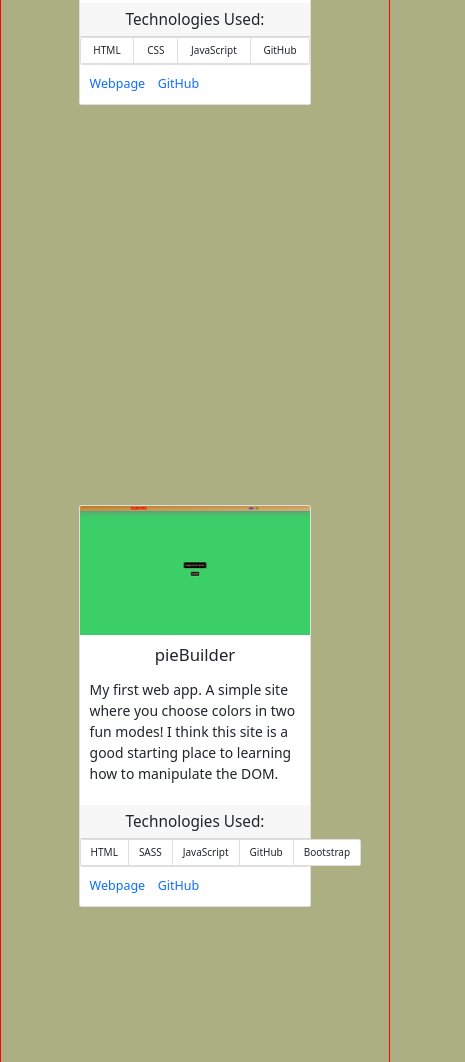
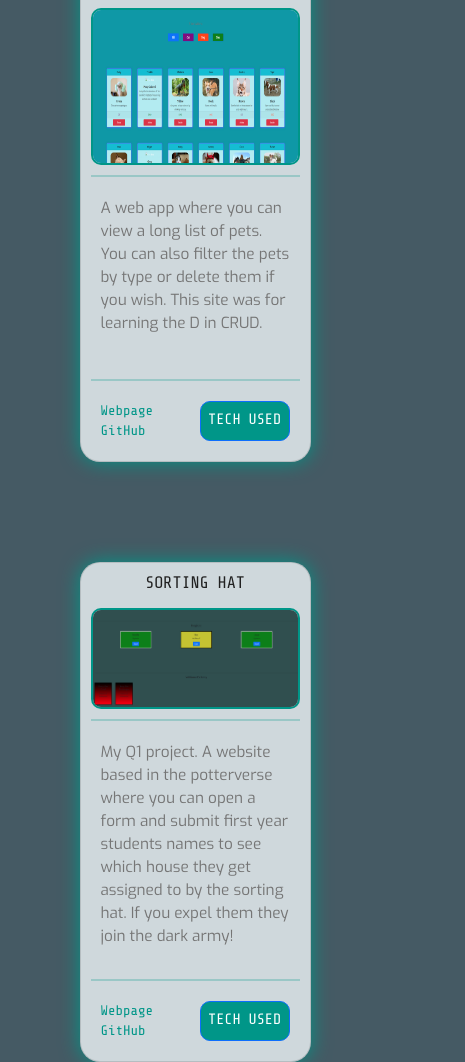
Before and after one commit to jrobinson0529/personal-bio-site, a website built with webpack: page dist/index.html in a window 390 px wide. Shown: the part 2582-3644 px from the top of the page, 465 px wide, since content can reach past the window. Built offline with nearby package versions, Linux system fonts and the light colour scheme.

Commit message:
styled project cards

```diff
--- a/package.json
+++ b/package.json
@@ -23,6 +23,7 @@
     "webpack-cli": "^4.4.0"
   },
   "dependencies": {
-    "lodash": "^4.17.20"
+    "lodash": "^4.17.20",
+    "npm-watch": "^0.7.0"
   }
 }
--- a/src/projects.js
+++ b/src/projects.js
@@ -14,18 +14,42 @@ const createProjectCards = (array) => {
   getProjects();
   let domString = '';
   array.forEach((element, i) => {
-    domString += `<div class="card mx-auto" style="width: 60%;" id=${i}>
+    domString += `<div class="card p-3" style="width: 35rem;" id=${i}>
+    <div class="modal fade" id="modal${i}" tabindex="-1" aria-labelledby="exampleModalLabel" aria-hidden="true">
+    <div class="modal-dialog">
+      <div class="modal-content">
+        <div class="modal-header">
+          <h5 class="modal-title fs-1" id="exampleModalLabel">Technologies Used</h5>
+          <button type="button" class="btn-close" data-bs-dismiss="modal" aria-label="Close"></button>
+        </div>
+        <div class="modal-body fs-3">
+           ${element.technologiesUsed}
+        </div>
+        <div class="modal-footer">
+          <button type="button" class="btn btn-secondary" data-bs-dismiss="modal">Close</button>
+        </div>
+      </div>
+    </div>
+  </div>
+
+
+  <h5 class="card-title fs-2 text-center mb-4">${element.title}</h5>
                     <img src=${element.screenshot} class="card-img-top" alt="screenshot of a webpage">
+                    <hr>
                     <div class="card-body">
-                      <h5 class="card-title fs-2 text-center mb-4">${element.title}</h5>
-                      <p class="card-text fs-4 mb-3">${element.description}</p>
+                      <p class="card-text fs-3 mb-3">${element.description}</p>
                     </div>
-                    <div class="card-header fs-3 text-center">Technologies Used:</div>
-                      <ul class="list-group list-group-horizontal" id="techList${i}">
-                      </ul>
-                    <div class="card-body">
-                      <a href="${element.url}" class="card-link text-decoration-none fs-5">Webpage</a>
-                      <a href="${element.githubUrl}" class="card-link text-decoration-none fs-5">GitHub</a>
+                    <hr>
+                    <div class="card-body d-flex foot-container">
+                    <div class="w-50 d-flex flex-column">
+                      <a href="${element.url}" class="card-link text-decoration-none fs-4" target="_blank">Webpage</a>
+                      <a href="${element.githubUrl}" class="card-link text-decoration-none fs-4 mx-0" target="_blank">GitHub</a>
+                    </div>
+                    <div class="w-50 d-flex justify-content-end">
+                      <button type="button" class="btn btn-primary" data-bs-toggle="modal" data-bs-target="#modal${i}">
+                    TECH USED
+                    </button>
+                      </div>
                     </div>
                   </div>`;
                   if(element.available === true){printToDom('#projectsPage', domString);}
--- a/src/projectsData.js
+++ b/src/projectsData.js
@@ -1,26 +1,44 @@
 export const projects = [
   {
-    title: "ColorFlipper",
+    title: "COLORFLIPPER",
     screenshot: "/img/colorflipper.png",
-    description: "My first web app. A simple site where you choose colors in two fun modes! I think this site is a good starting place to learning how to manipulate the DOM.", // A good project description includes 'the what', 'the why', and 'the how'.
-    technologiesUsed: ["HTML", "CSS", "JavaScript", "GitHub"],
+    description: "My first web app. A simple site where you choose random colors in two fun modes. This site was a great starting place for me to learn how to manipulate the DOM.", // A good project description includes 'the what', 'the why', and 'the how'.
+    technologiesUsed: [" HTML", " CSS", " JavaScript", " GitHub"],
+    available: true,
+    url: "https://jr-colorflipper.netlify.app/", // Towards the latter part of the class, you will learn how to host your projects and people will be able to view them live. Cool, right? Welp, until then, just use your GitHub link in this spot as well.
+    githubUrl: "https://github.com/jrobinson0529/colorFlipper",
+  },
+  {
+    title: "PET ADOPTION",
+    screenshot: "/img/pet-adoption-page.png",
+    description: "A web app where you can view a long list of pets. You can also filter the pets by type or delete them if you wish. This site was for learning the D in CRUD.", // A good project description includes 'the what', 'the why', and 'the how'.
+    technologiesUsed: [" HTML", " SASS", " JavaScript", " GitHub", " Bootstrap"],
+    available: true,
+    url: "https://jr-pet-adoption.netlify.app/", // Towards the latter part of the class, you will learn how to host your projects and people will be able to view them live. Cool, right? Welp, until then, just use your GitHub link in this spot as well.
+    githubUrl: "https://github.com/jrobinson0529/pet-adoption",
+  },
+  {
+    title: "SORTING HAT",
+    screenshot: "/img/hatsorting.png",
+    description: "My Q1 project. A website based in the potterverse where you can open a form and submit first year students names to see which house they get assigned to by the sorting hat. If you expel them they join the dark army!", // A good project description includes 'the what', 'the why', and 'the how'.
+    technologiesUsed: ["HTML", "CSS", "JavaScript", "GitHub", "Git", "Ruby", "React", "Jquery"],
     available: true,
     url: "https://600da9cd107a9426e133ee63--elastic-volhard-0880e6.netlify.app/index.html", // Towards the latter part of the class, you will learn how to host your projects and people will be able to view them live. Cool, right? Welp, until then, just use your GitHub link in this spot as well.
     githubUrl: "https://github.com/nss-evening-cohort-14/color-flipper-hack-jrobinson0529",
   },
   {
-    title: "pieBuilder",
-    screenshot: "/img/colorflipper.png",
-    description: "My first web app. A simple site where you choose colors in two fun modes! I think this site is a good starting place to learning how to manipulate the DOM.", // A good project description includes 'the what', 'the why', and 'the how'.
-    technologiesUsed: ["HTML", "SASS", "JavaScript", "GitHub", "Bootstrap"],
+    title: "SORTING HAT",
+    screenshot: "/img/hatsorting.png",
+    description: "My Q1 project. A website based in the potterverse where you can open a form and submit first year students names to see which house they get assigned to by the sorting hat. If you expel them they join the dark army!", // A good project description includes 'the what', 'the why', and 'the how'.
+    technologiesUsed: ["HTML", "CSS", "JavaScript", "GitHub", "Git", "Ruby", "React", "Jquery"],
     available: true,
     url: "https://600da9cd107a9426e133ee63--elastic-volhard-0880e6.netlify.app/index.html", // Towards the latter part of the class, you will learn how to host your projects and people will be able to view them live. Cool, right? Welp, until then, just use your GitHub link in this spot as well.
     githubUrl: "https://github.com/nss-evening-cohort-14/color-flipper-hack-jrobinson0529",
   },
   {
-    title: "ColorFlipper",
-    screenshot: "/img/colorflipper.png",
-    description: "My first web app. A simple site where you choose colors in two fun modes! I think this site is a good starting place to learning how to manipulate the DOM.", // A good project description includes 'the what', 'the why', and 'the how'.
+    title: "SORTING HAT",
+    screenshot: "/img/hatsorting.png",
+    description: "My Q1 project. A website based in the potterverse where you can open a form and submit first year students names to see which house they get assigned to by the sorting hat. If you expel them they join the dark army!", // A good project description includes 'the what', 'the why', and 'the how'.
     technologiesUsed: ["HTML", "CSS", "JavaScript", "GitHub", "Git", "Ruby", "React", "Jquery"],
     available: true,
     url: "https://600da9cd107a9426e133ee63--elastic-volhard-0880e6.netlify.app/index.html", // Towards the latter part of the class, you will learn how to host your projects and people will be able to view them live. Cool, right? Welp, until then, just use your GitHub link in this spot as well.
--- a/style.scss
+++ b/style.scss
@@ -1,12 +1,15 @@
 // Color palette start
-$primary-color-dark:   #455A64;
-$primary-color:        #607D8B;
-$primary-color-light:  #CFD8DC;
-$primary-color-text:   #FFFFFF;
-$accent-color:         #009688;
-$primary-text-color:   #212121;
+$primary-font: "Space Grotesk", sans-serif;
+$font-project-text: "Share Tech Mono", monospace;
+$font-project-text-secondary: "Exo", sans-serif;
+$primary-color-dark: #455a64;
+$primary-color: #607d8b;
+$primary-color-light: #cfd8dc;
+$primary-color-text: #ffffff;
+$accent-color: #009688;
+$primary-text-color: #212121;
 $secondary-text-color: #757575;
-$divider-color:        #BDBDBD;
+$divider-color: #bdbdbd;
 // Color palette end
 html {
   height: 100%;
@@ -15,19 +18,31 @@ html {
   font-size: 10px;
 }
 body {
+  font-family: $primary-font;
   display: flex;
   flex-direction: column;
   justify-content: center;
   align-items: center;
-  background-color: $primary-color;
+  background-color: $primary-color-dark;
+  color: #212121;
 }
 nav {
+  z-index: 1;
+  background-color: $divider-color;
+  color: $primary-color-text;
   height: 4.25em;
   padding: 0.75em;
-  border-bottom: 2px solid red;
+  border-bottom: 2px solid $accent-color;
   width: 100%;
   position: fixed;
   top: 0;
+  a {
+    color: $primary-color-light;
+  }
+  a:hover {
+    transition: 250ms;
+    color: $accent-color;
+  }
 }
 .navbar-myname {
   font-size: 2em;
@@ -127,8 +142,52 @@ h4 {
 }
 /* Project Cards CSS */
 .projects-page {
-  border: 1px solid red;
+  padding: 10px;
+  width: 90%;
+  // border: 1px solid red;
 }
 .card {
-  margin: 40em 0;
+  font-family: $font-project-text;
+  color: $primary-text-color;
+  box-shadow: $accent-color 0px 0px 20px;
+  background-color: $primary-color-light;
+  height: 50rem;
+  margin: 5em;
+  border-radius: 20px;
+  .card-text {
+    font-size: 30px;
+    font-family: $font-project-text-secondary;
+    font-weight: 500;
+    color: $secondary-text-color;
+  }
+  .card-img-top {
+    height: 33%;
+    width: auto;
+    border: 2px solid $accent-color;
+    border-radius: 10px;
+  }
+  .foot-container {
+    max-height: 60px;
+  }
+  .btn {
+    font-size: 15px;
+    color: $primary-color-text;
+    background-color: $accent-color;
+    border-radius: 10px;
+  }
+  .btn:hover {
+    transition: 500ms;
+    background-color: darken($accent-color, $amount: 8%);
+  }
+  hr {
+    border: 1px $accent-color solid;
+  }
+  a {
+    color: $accent-color;
+    font-weight: 500;
+  }
+  a:hover {
+    transition: 500ms;
+    color: darken($color: $accent-color, $amount: 8%);
+  }
 }
--- a/webpack.config.js
+++ b/webpack.config.js
@@ -9,4 +9,5 @@ module.exports = {
     filename: 'main.js',
     path: path.resolve(__dirname, 'dist'),
   },
+    watch: true,
 };
```
Also changed, not shown: dist/index.html, dist/main.css, dist/main.js, img/hatsorting.png (added), img/pet-adoption-page.png (added), 2 other files.
